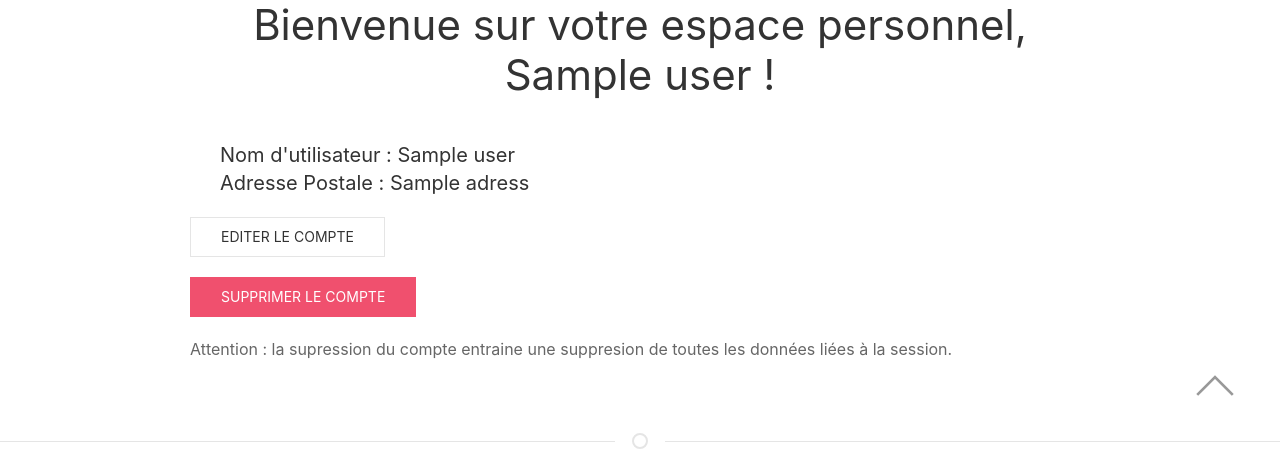
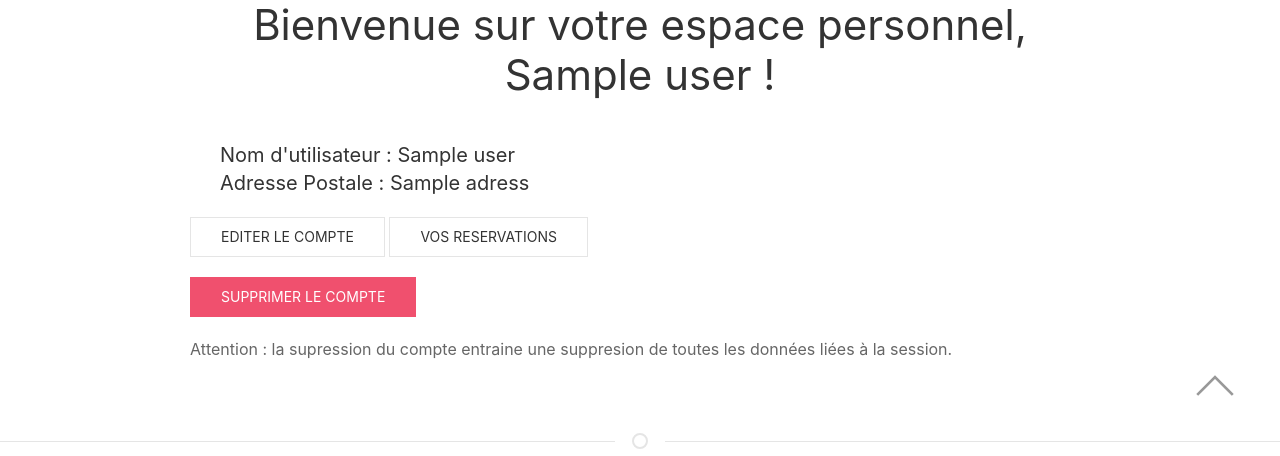
Before and after one commit to selmaBBK/Projet2_Strascook, a PHP site: template src/View/User/show.html.twig in a window 1280 px wide. Shown: the part 120-576 px from the top of the page. Run offline with PHP 8.4, Linux system fonts and the light colour scheme; the template is opened without the code that fills it: most values are stand-ins (such as "Sample title", 1, 10 or a date in 2020); some libraries are stand-ins or nearby versions.

Commit message:
show reservation/user

```diff
--- a/src/View/Panier/add.html.twig
+++ b/src/View/Panier/add.html.twig
@@ -33,7 +33,6 @@
         <br>
         <div class=" uk-flex uk-flex-middle uk-background-cover uk-dark" style="color: #FF1616">
         </div>
-        <input class="uk-input" type="datetime-local" data-date-format="Y-m-d H:i:s" name="date" placeholder="now">
 
     </div>
 
--- a/src/View/User/show.html.twig
+++ b/src/View/User/show.html.twig
@@ -23,6 +23,8 @@
 
             <p uk-margin>
             <a class="uk-button uk-button-default" href="/User/edit/{{ userData.id }}">Editer le compte</a>
+                <a class="uk-button uk-button-default" href="/Panier/show/{{ userData.id }}">Vos reservations</a>
+
             <form action="/User/delete/{{userData.id}}" method="POST"><button class="uk-button uk-button-danger" href="/User/Connexion">Supprimer le compte</button>     </form>
 
 
```
